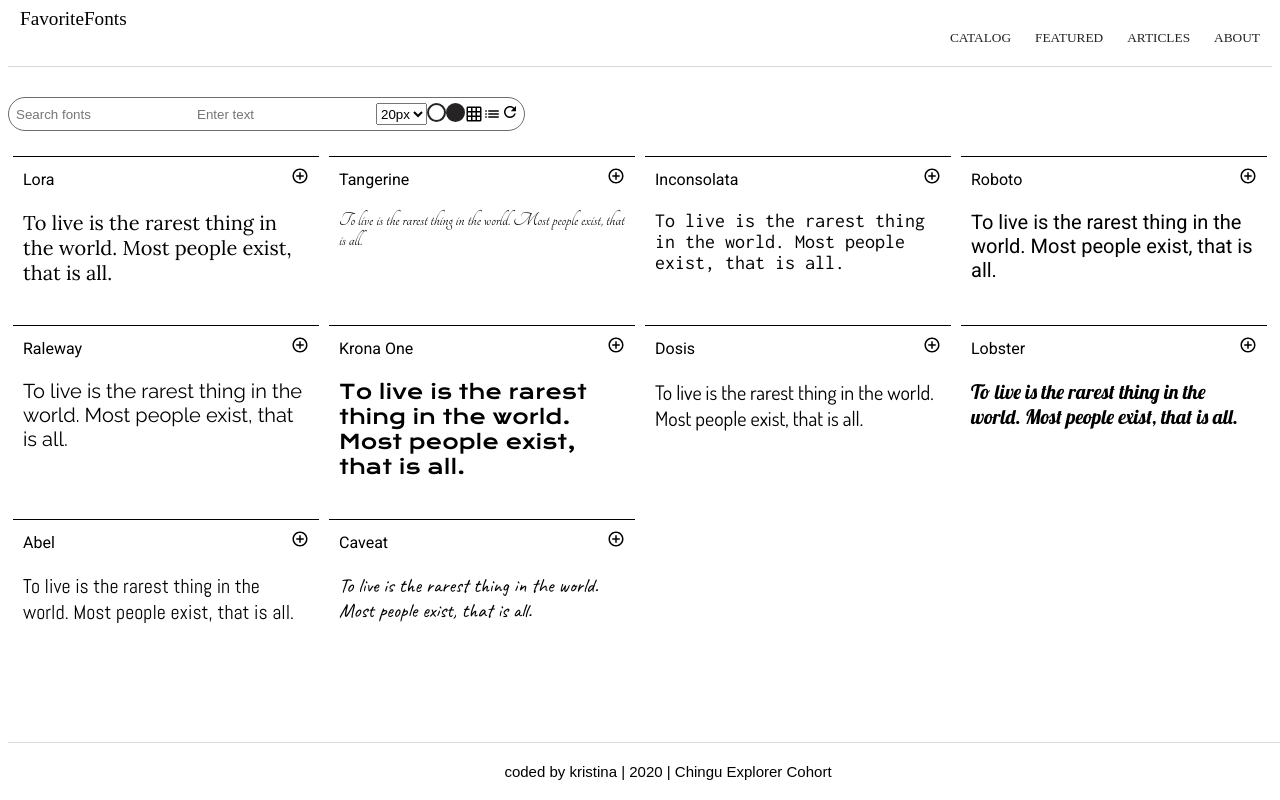
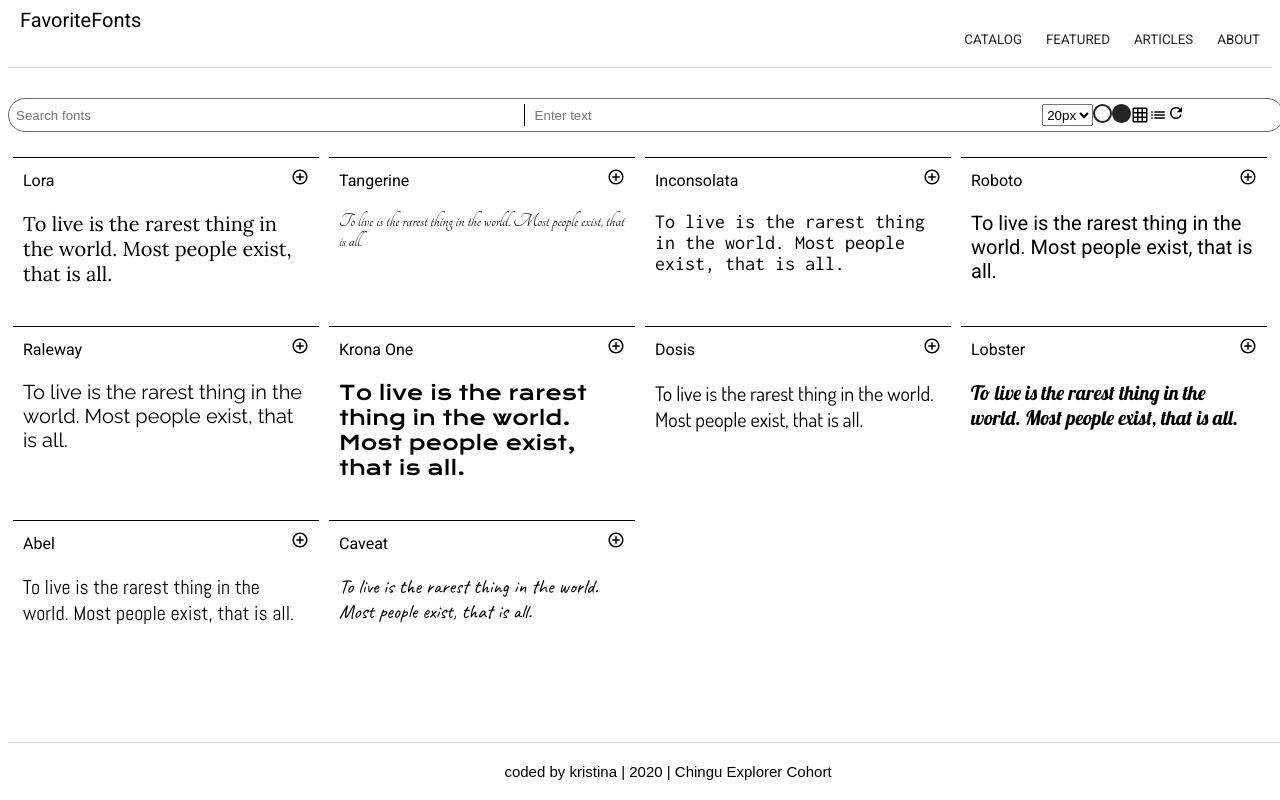
Before and after one commit to kmje/favorite-fonts, a plain HTML site: page index.html in a window 1280 px wide. Shown: the top 800 px of the page. Drawn offline with nearby package versions, Linux system fonts and the light colour scheme.

Commit message:
Edit nav bar style

```diff
--- a/style.css
+++ b/style.css
@@ -3,11 +3,12 @@
     overflow: hidden;
     border-bottom: 1px solid #d9d9d9;
     padding-bottom: 20px;
+    font-family: Roboto;
 }
 
 #logo {
     padding: 0px 12px 0px 12px;
-    font-size: larger;
+    font-size: 20px;
 }
 
 .content-container {
@@ -48,11 +49,22 @@
     border: solid 1px #6e6a6a;
     padding: 5px;
     border-radius: 30px;
+    width: 100%;
+}
+
+.search-font {
+    width: 40%;
 }
 
 .custom-text {
     border: 1px black;
-    border-right: 1px black;
+    border-left: solid 1px black;
+    width: 40%;
+    padding-left: 10px;
+}
+
+#light-toggle, #dark-toggle, #layout-icon{
+    cursor: pointer;
 }
 
 input {
```
